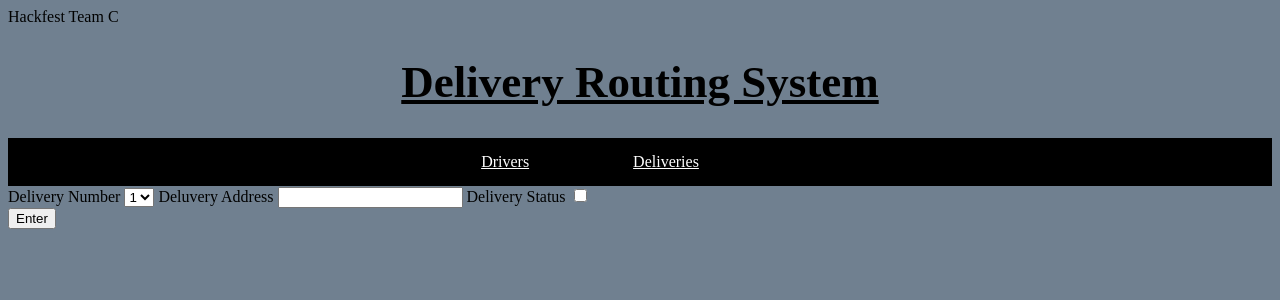
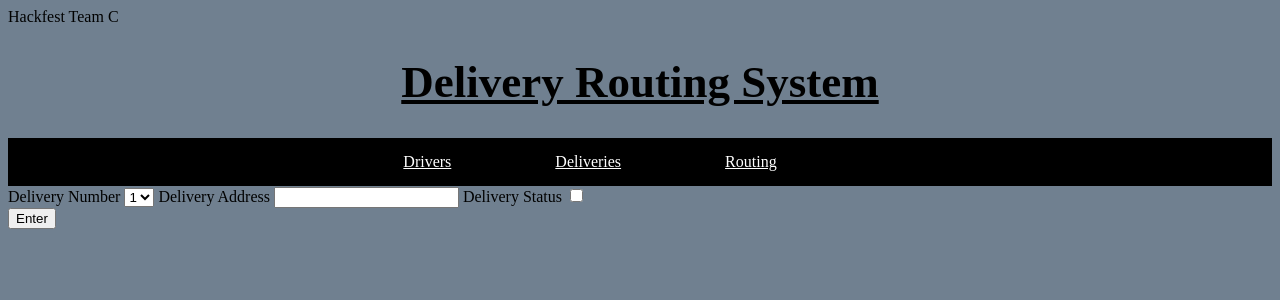
Before and after one commit to QA-Ben-Woolford/QA_Hackfest_Team_C, a Flask app: page /add_package in a window 1280 px wide. Shown: the top 300 px of the page. Run offline with Flask 2, Linux system fonts and the light colour scheme; tables that the repository leaves empty hold one stand-in row (values such as "Sample post").

Commit message:
Started routes for routes

```diff
--- a/application/forms.py
+++ b/application/forms.py
@@ -17,8 +17,12 @@ class DeliveryForm(FlaskForm):
 
 class PackageForm(FlaskForm):
     delivery_id = SelectField('Delivery Number', choices = [])
-    address = StringField ('Deluvery Address', validators =[DataRequired(), length (min=10, max = 50)])
+    address = StringField ('Delivery Address', validators =[DataRequired(), length (min=10, max = 50)])
     status = BooleanField ('Delivery Status')
     submit = SubmitField('Enter')
 
     #this is just a test
+
+class RoutingForm(FlaskForm):
+    delivery_id = SelectField('Delivery Number', choices = [])
+    submit = SubmitField('Enter')
--- a/application/routes.py
+++ b/application/routes.py
@@ -1,3 +1,4 @@
+from select import select
 from application import app,db
 from application.models import *
 from application.forms import *
@@ -105,3 +106,19 @@ def delete_package(package_id):
     db.session.delete(package)
     db.session.commit()
     return redirect(url_for('delivery'))
+
+#Routes for routing
+@app.route('/routing')
+def routes():
+    form = RoutingForm()
+    deliverys = Delivery.query.all()
+    for delivery in deliverys:
+        form.delivery_id.choices.append((delivery.delivery_id, f'{delivery.delivery_id}'))
+    if request.method == 'POST':
+        selection = form.delivery_id.data
+        return redirect(url_for('route_specific/<selection>'))
+    return render_template('choose_routes.html', form = form, deliverys = deliverys )
+
+@app.route('/routing/<int:delivery_id>')
+def route_specific(delivery_id):
+    return redirect(url_for('delivery'))
--- a/application/templates/layout.html
+++ b/application/templates/layout.html
@@ -8,6 +8,7 @@
         <nav style="background: black; padding: 15px; text-align: center; font-size:16px;">
             <a style="color:white;margin-right:100px;" href="{{url_for('drivers')}}">Drivers</a>
             <a style="color:white;margin-right:100px;" href="{{url_for('delivery')}}">Deliveries</a>
+            <a style="color:white;margin-right:100px;" href="{{url_for('routes')}}">Routing</a>
         </nav>
     </body>
     {% block body%}
```
Also changed, not shown: application/templates/choose_routes.html (added, +10 -0 lines).
